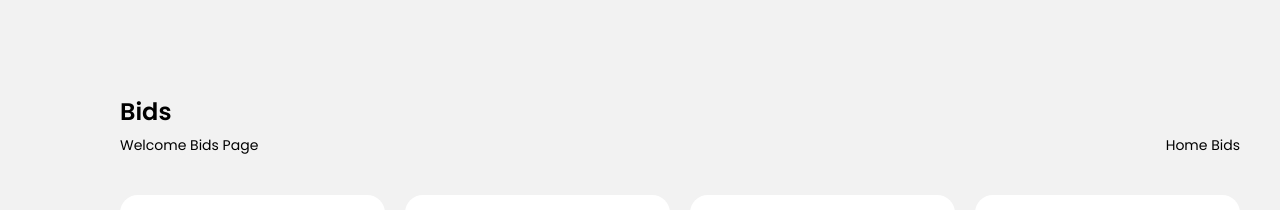
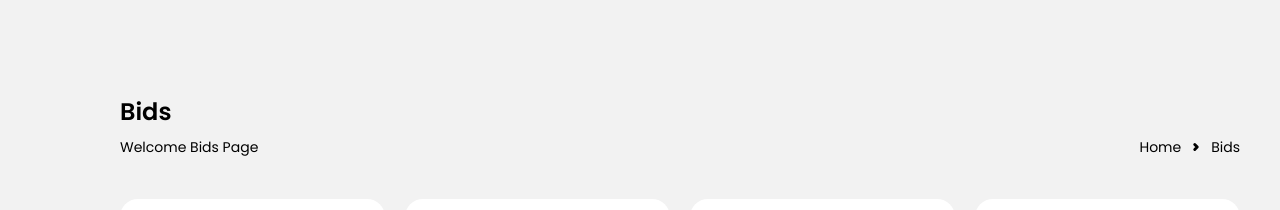
Before and after one commit to SajanThapa22/NFT-website, a React (Vite) app: page / in a window 1280 px wide. Shown: the part 2820-3030 px from the top of the page. Built offline with nearby package versions, Linux system fonts and the light colour scheme.

Commit message:
adding chevron to the title section

```diff
--- a/src/components/WelomeTitle.tsx
+++ b/src/components/WelomeTitle.tsx
@@ -1,3 +1,5 @@
+import Chevron from "../assets/svgs/chevron.svg?react";
+
 interface Props {
   pageTitle: string;
   titleBelow: string;
@@ -9,9 +11,13 @@ const WelomeTitle = ({ pageTitle, titleBelow }: Props) => {
       <p className="text-[24px] font-semibold mb-[5px] 2xl:mb-[10px]">
         {pageTitle}
       </p>
-      <div className="text-sm 2xl:text-[22px] w-full flex justify-between">
+      <div className="text-sm 2xl:text-[22px] w-full flex items-center justify-between">
         <p>{`Welcome ${titleBelow} Page`}</p>
-        <p>Home Bids</p>
+        <div className="flex gap-[10px] items-center">
+          <p>home</p>
+          <Chevron className="text-txt-clr" />
+          <p>{titleBelow}</p>
+        </div>
       </div>
     </div>
   );
```
Also changed, not shown: src/assets/svgs/chevron.svg (added).
